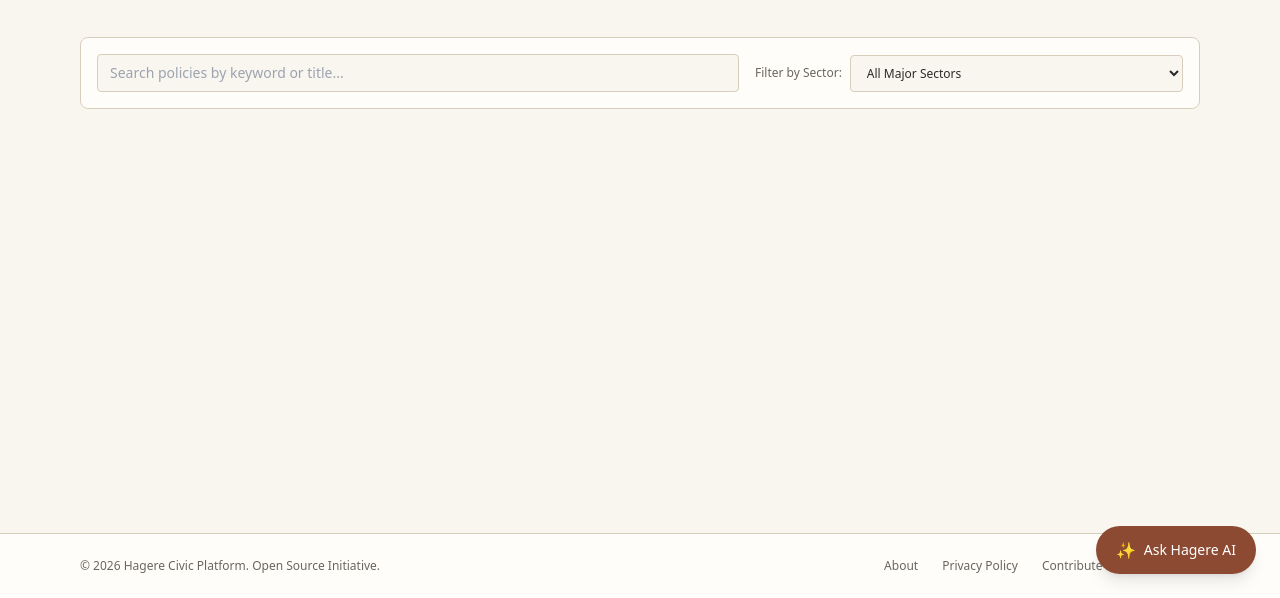
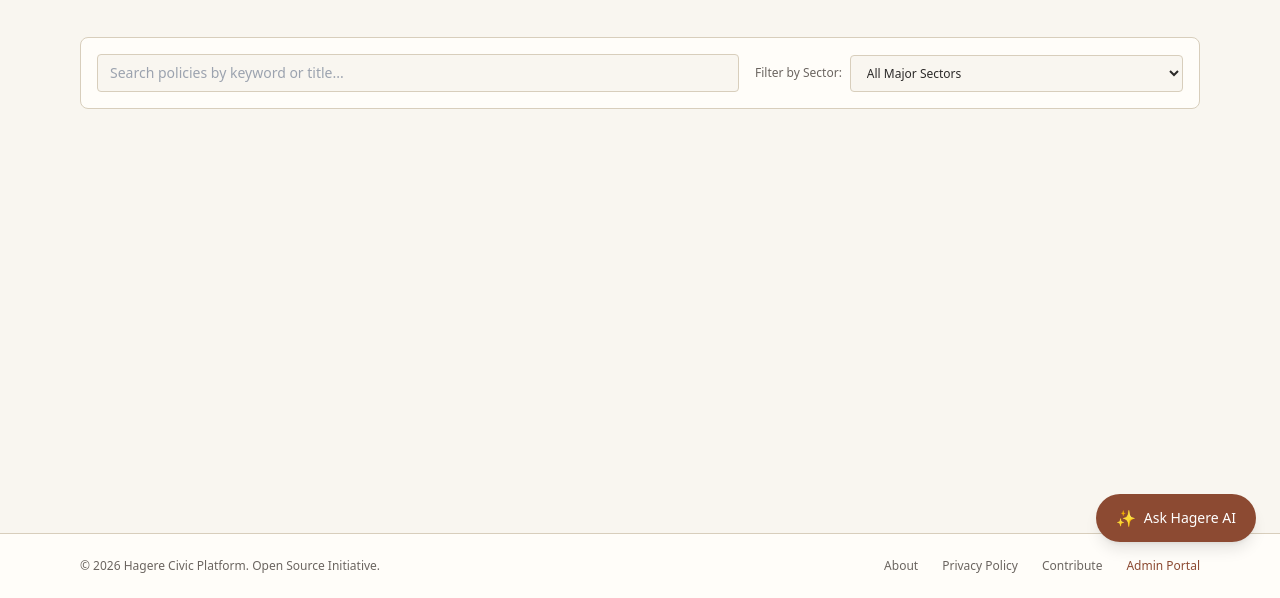
Before and after one commit to Eazybel/-Hagere-, a website with bundled scripts: page public/feed.html in a window 1280 px wide. Shown: the part 202-800 px from the top of the page. Built offline with nearby package versions, Linux system fonts and the light colour scheme; no server answers.

Commit message:
feat: adjust AI chat layout position for improved accessibility

```diff
--- a/public/feed.html
+++ b/public/feed.html
@@ -126,7 +126,7 @@
     </footer>
 
     <!-- AI chat layout (UI only; native details disclosure replaces JavaScript) -->
-    <details class="fixed bottom-6 right-6 z-40 w-[calc(100%-2rem)] max-w-sm font-sans">
+    <details class="fixed bottom-14 right-6 z-40 w-[calc(100%-2rem)] max-w-sm font-sans">
         <summary class="ml-auto flex w-fit cursor-pointer list-none items-center gap-2 rounded-full bg-antique-accent px-5 py-3 text-sm font-medium text-white shadow-lg hover:bg-antique-accentHover">
             <span aria-hidden="true" class="text-base">&#10024;</span>
             <span data-i18n="askAi">Ask Hagere AI</span>
```
